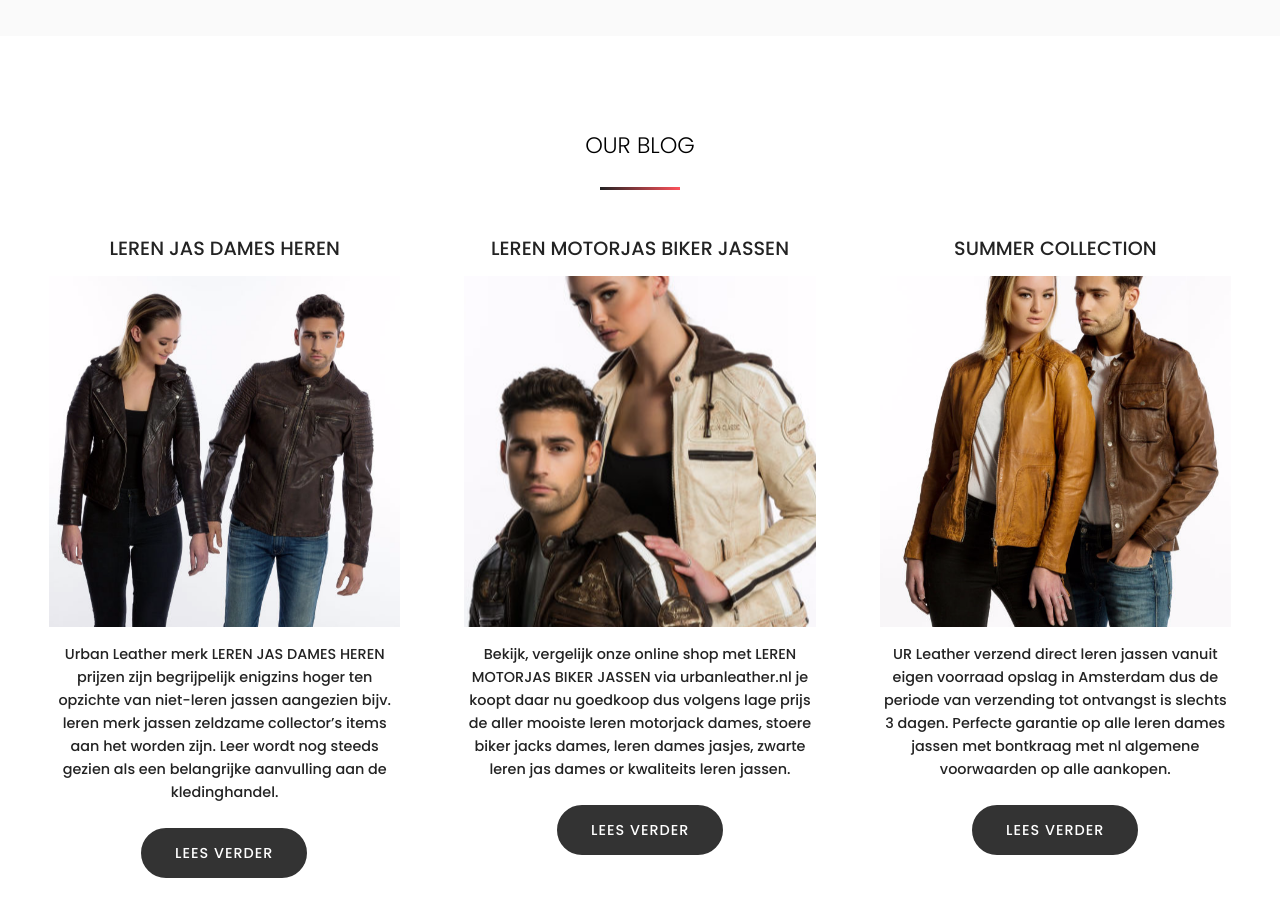
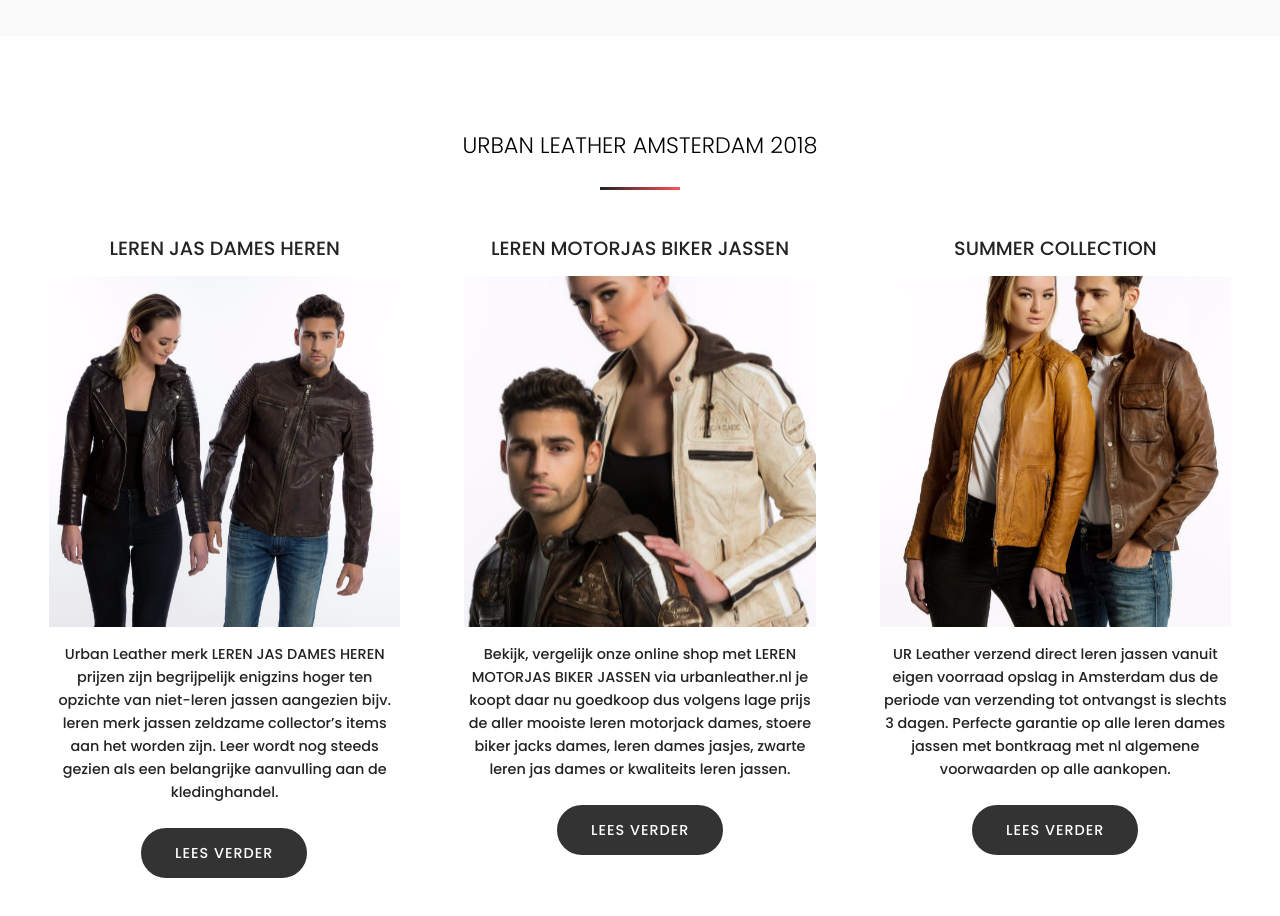
Before and after one commit to seowebbureau/urbanleather, a plain HTML site: page leren-jas-dames-heren.html in a window 1280 px wide. Shown: the part 2540-3456 px from the top of the page. Drawn offline with Linux system fonts and the light colour scheme; animation ran at ten frames a second; files whose address does not match are found by name; a web font is replaced by a local one.

Commit message:
Update leren-jas-dames-heren.html

```diff
--- a/leren-jas-dames-heren.html
+++ b/leren-jas-dames-heren.html
@@ -338,7 +338,7 @@
 
     <div class="container-fluid">
         <h2 class="mbr-title pt-2 mbr-fonts-style align-center mbr-black display-2">
-            OUR BLOG
+            URBAN LEATHER AMSTERDAM 2018
         </h2>
         <div class="underline align-center">
             <div class="line"></div>
```
